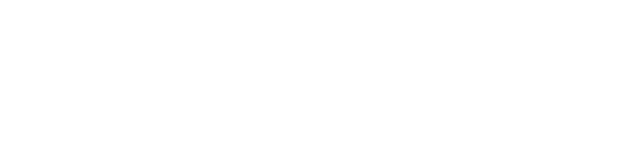
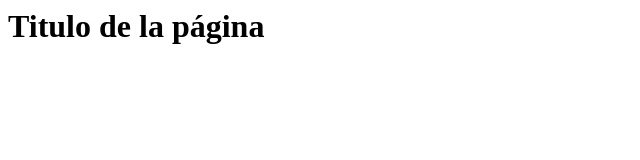
Before and after one commit to debianitram/taller-git, a plain HTML site: page index.html in a window 1280 px wide. Shown: the whole page, without its empty margins (0-640 px from the left). Drawn offline with Linux system fonts and the light colour scheme.

Commit message:
Se agregó etiqueta h1 en index y nueva página 2

```diff
--- a/index.html
+++ b/index.html
@@ -1,9 +1,9 @@
 <html>
     <head>
-        <title>Mi primer proyecto utilizando Git</title>
+        <title>{{tagtemplate}}</title>
     </head>
-
     <body>
+        <h1>Titulo de la página</h1>
     </body>
 
 </html>
```
Also changed, not shown: page-2.html (added).
